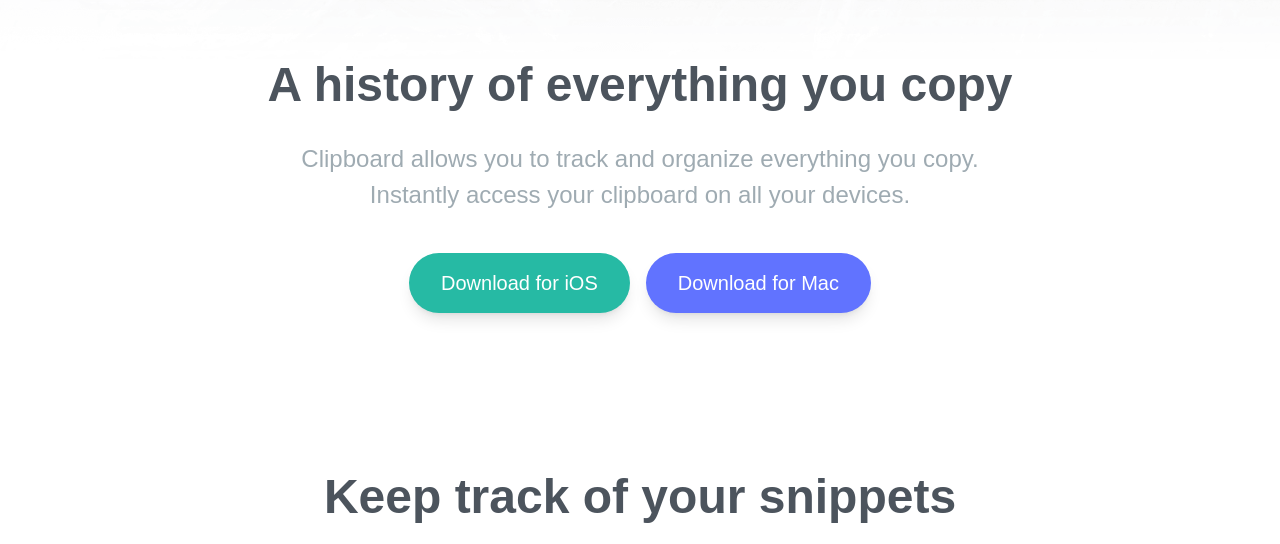
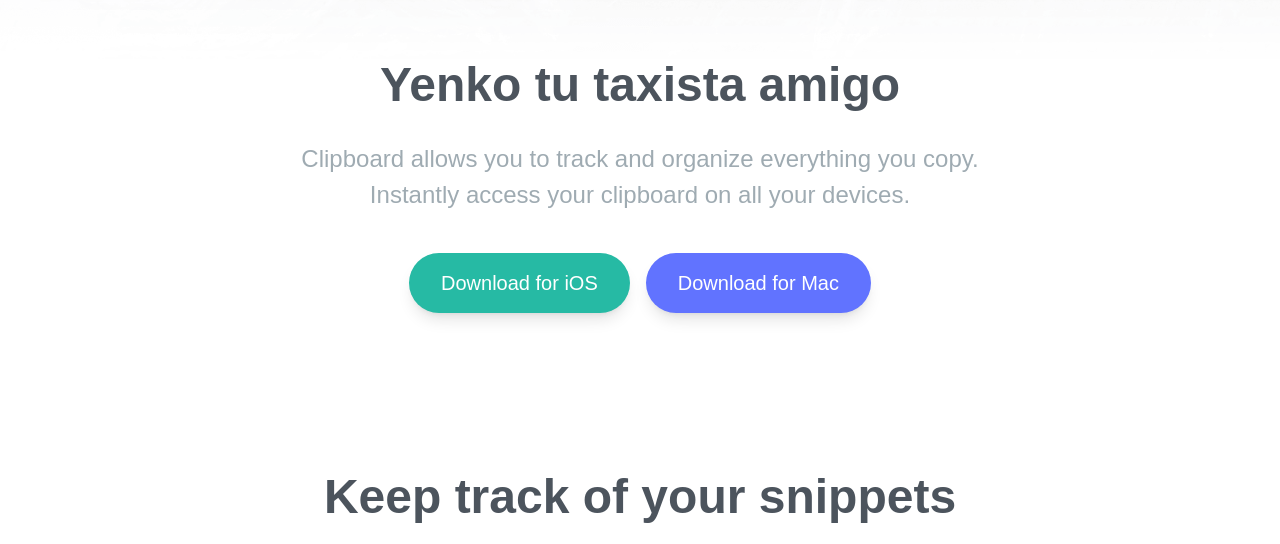
Before and after one commit to RenzoMA/clipboard-website, a website: page index.html in a window 1280 px wide. Shown: the part 256-800 px from the top of the page. Drawn offline with Linux system fonts and the light colour scheme; a web font is replaced by a local one.

Commit message:
testing title

```diff
--- a/index.html
+++ b/index.html
@@ -14,7 +14,7 @@
     <section id="hero">
       <div class="section-container mb-40 pt-16">
         <img src="images/logo.svg" alt="" class="mx-auto my-16" />
-        <h3>A history of everything you copy</h3>
+        <h3>Yenko tu taxista amigo</h3>
         <p class="section-content mb-10 text-2xl">
           Clipboard allows you to track and organize everything you copy. Instantly access your clipboard on all your
           devices.
```
